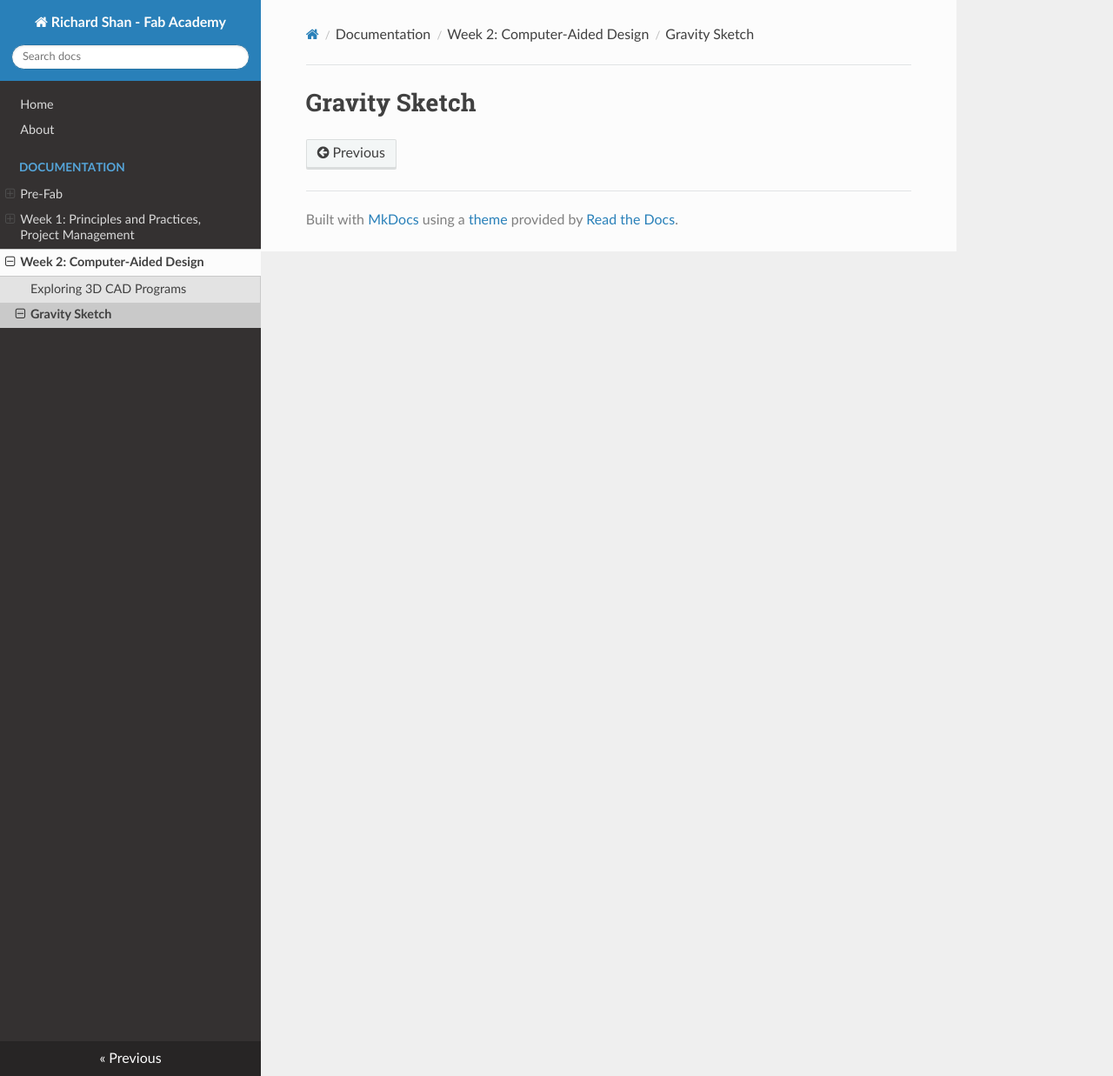
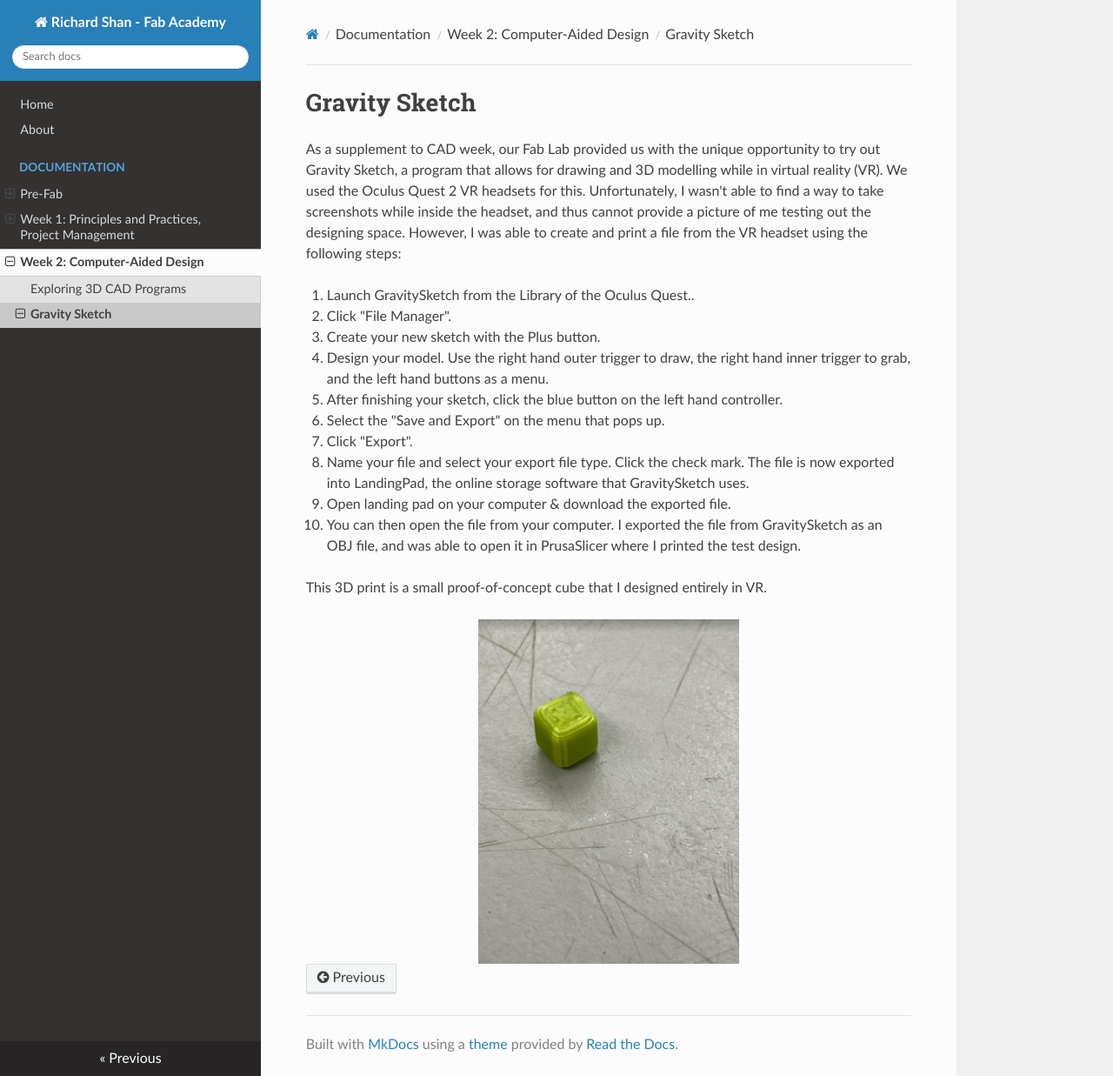
Before and after one commit to richard-shan/fabRepo, an MkDocs documentation site: the page built from docs/lessons/week2/gravitysketch.md, in a window 1280 px wide and 1237 px high. Shown: the whole window at 87% size. Built offline with MkDocs 1.6.1, drawn with Linux system fonts in a browser that asks for light colours; nearby versions of some CDN libraries.

Commit message:
week 2 documentation

```diff
--- a/docs/lessons/week2/gravitysketch.md
+++ b/docs/lessons/week2/gravitysketch.md
@@ -1 +1,20 @@
 # Gravity Sketch
+
+As a supplement to CAD week, our Fab Lab provided us with the unique opportunity to try out Gravity Sketch, a program that allows for drawing and 3D modelling while in virtual reality (VR). We used the Oculus Quest 2 VR headsets for this. Unfortunately, I wasn't able to find a way to take screenshots while inside the headset, and thus cannot provide a picture of me testing out the designing space. However, I was able to create and print a file from the VR headset using the following steps:
+
+1.	Launch GravitySketch from the Library of the Oculus Quest..
+2.	Click "File Manager".
+3.	Create your new sketch with the Plus button.
+4.  Design your model. Use the right hand outer trigger to draw, the right hand inner trigger to grab, and the left hand buttons as a menu.
+5.	After finishing your sketch, click the blue button on the left hand controller.
+6.	Select the "Save and Export" on the menu that pops up.
+7.  Click "Export".
+8.	Name your file and select your export file type. Click the check mark. The file is now exported into LandingPad, the online storage software that GravitySketch uses.
+9.	Open landing pad on your computer & download the exported file.
+10.	You can then open the file from your computer. I exported the file from GravitySketch as an OBJ file, and was able to open it in PrusaSlicer where I printed the test design.
+
+
+This 3D print is a small proof-of-concept cube that I designed entirely in VR.
+<center>
+<img src="../../../pics/week2/testCube.jpg" alt="Proof of concept print of a cube designed in GravitySketch" width="300"/>
+</center>
```
Also changed, not shown: docs/pics/week2/testCube.jpg (added).
